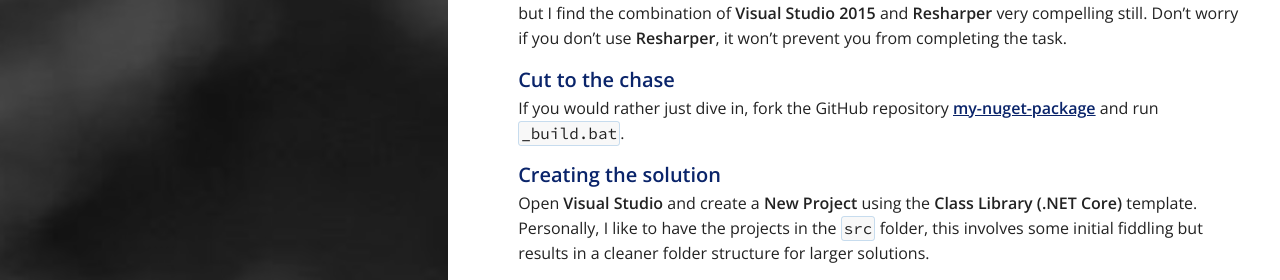
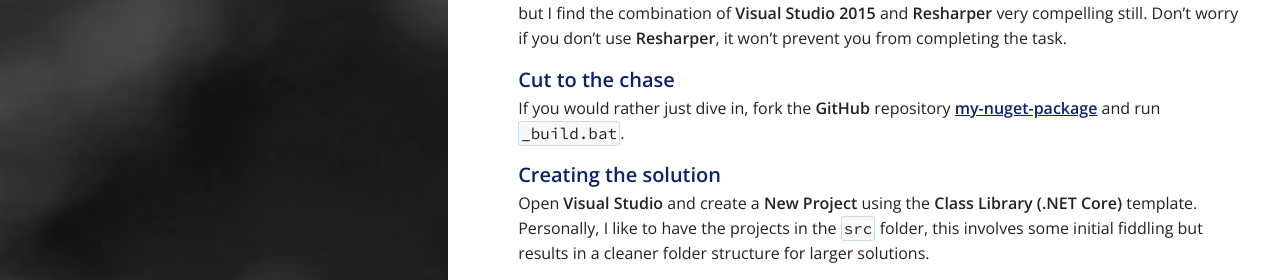
Before and after one commit to acraven/acraven.github.io, a Jekyll site: the page built from _posts/2016-10-11-building-multi-platform-nuget-packages.md, in a window 1280 px wide. Shown: the part 517-797 px from the top of the page. Built offline with Jekyll 4.4.1, drawn with Linux system fonts in a browser that asks for light colours; nearby versions of some CDN libraries; comment, search, counter and statistics services are not loaded.

```diff
--- a/_posts/2016-10-11-building-multi-platform-nuget-packages.md
+++ b/_posts/2016-10-11-building-multi-platform-nuget-packages.md
@@ -15,7 +15,7 @@ uid: 3c56078b
 You will need **Visual Studio 2015 Update 3** and **.NET Core tools for Visual Studio** as described on the [.NET Core](https://www.microsoft.com/net/core#windows){:target="_blank"} site. It is possible to achieve all this using the **.NET Core CLI** and **Visual Studio Code**, but I find the combination of **Visual Studio 2015** and **Resharper** very compelling still. Don't worry if you don't use **Resharper**, it won't prevent you from completing the task.
 
 ### Cut to the chase
-If you would rather just dive in, fork the GitHub repository [my-nuget-package](https://github.com/acraven/my-nuget-package){:target="_blank"} and run `_build.bat`.
+If you would rather just dive in, fork the **GitHub** repository [my-nuget-package](https://github.com/acraven/my-nuget-package){:target="_blank"} and run `_build.bat`.
 
 ### Creating the solution
 Open **Visual Studio** and create a **New Project** using the **Class Library (.NET Core)** template. Personally, I like to have the projects in the `src` folder, this involves some initial fiddling but results in a cleaner folder structure for larger solutions.
```
Also changed, not shown: _posts/2016-10-12-continuous-delivery-of-nuget-packages.md (+2 -0 lines).
